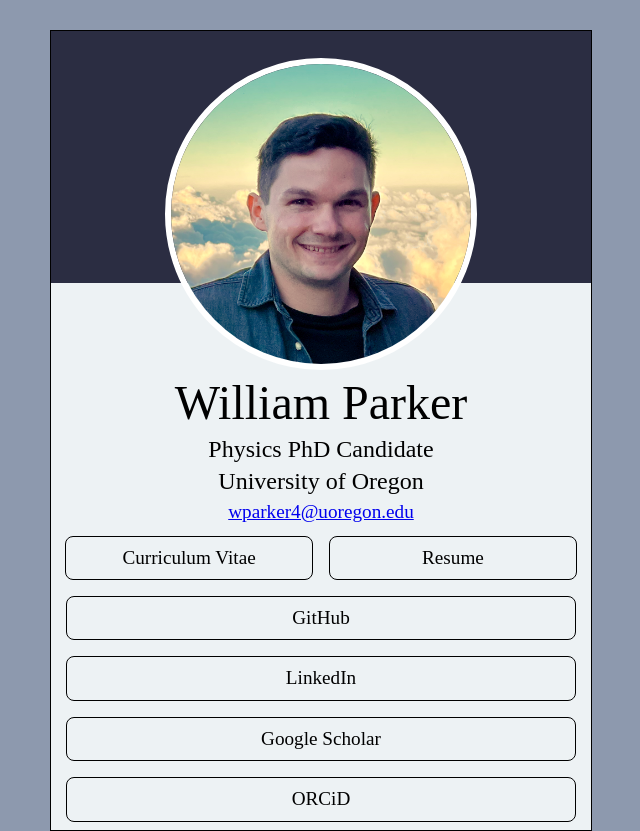
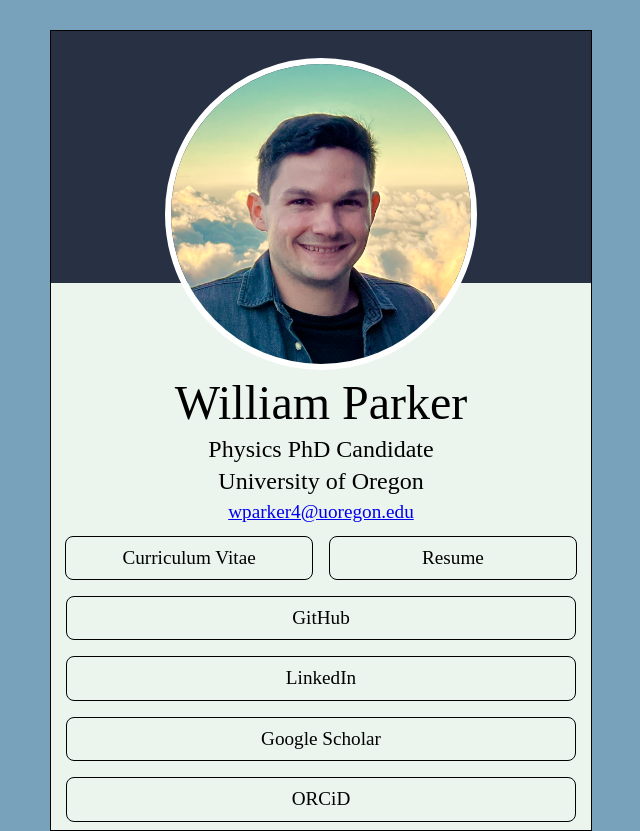
Before and after one commit to WSParker/contact, a Svelte app: page / in a window 1280 px wide. Shown: the whole page, without its empty margins (319-959 px from the left). Built offline with nearby package versions, Linux system fonts and the light colour scheme.

Commit message:
better color palette

```diff
--- a/src/App.svelte
+++ b/src/App.svelte
@@ -9,9 +9,16 @@
     let iH, iW;
     $: contentWidth = Math.min(600, iW);
     $: fontsize = 0.08 * contentWidth;
-    const lowerColor = "#edf2f4";
-    const headerColor = "#2b2d42";
-    const backgroundColor = "#8d99ae";
+    // const lowerColor = "#f1e0c5";
+    // const headerColor = "#71816d";
+    // const backgroundColor = "#c9b79c";
+    const lowerColor = "#ebf5ee";
+    const headerColor = "#283044";
+    const backgroundColor = "#78a1bb";
+    // const lowerColor = "#edf2f4";
+    // const headerColor = "#2b2d42";
+    // const backgroundColor = "#8d99ae";
+    document.body.style.backgroundColor = backgroundColor;
 </script>
 
 <svelte:body
--- a/src/app.css
+++ b/src/app.css
@@ -9,7 +9,6 @@ html {
     position: absolute;
     top: 0;
     left: 0;
-    background-color: #8d99ae;
 }
 
 p,
```
Also changed, not shown: 1 other file (tests, documents, lock files or other folders).
